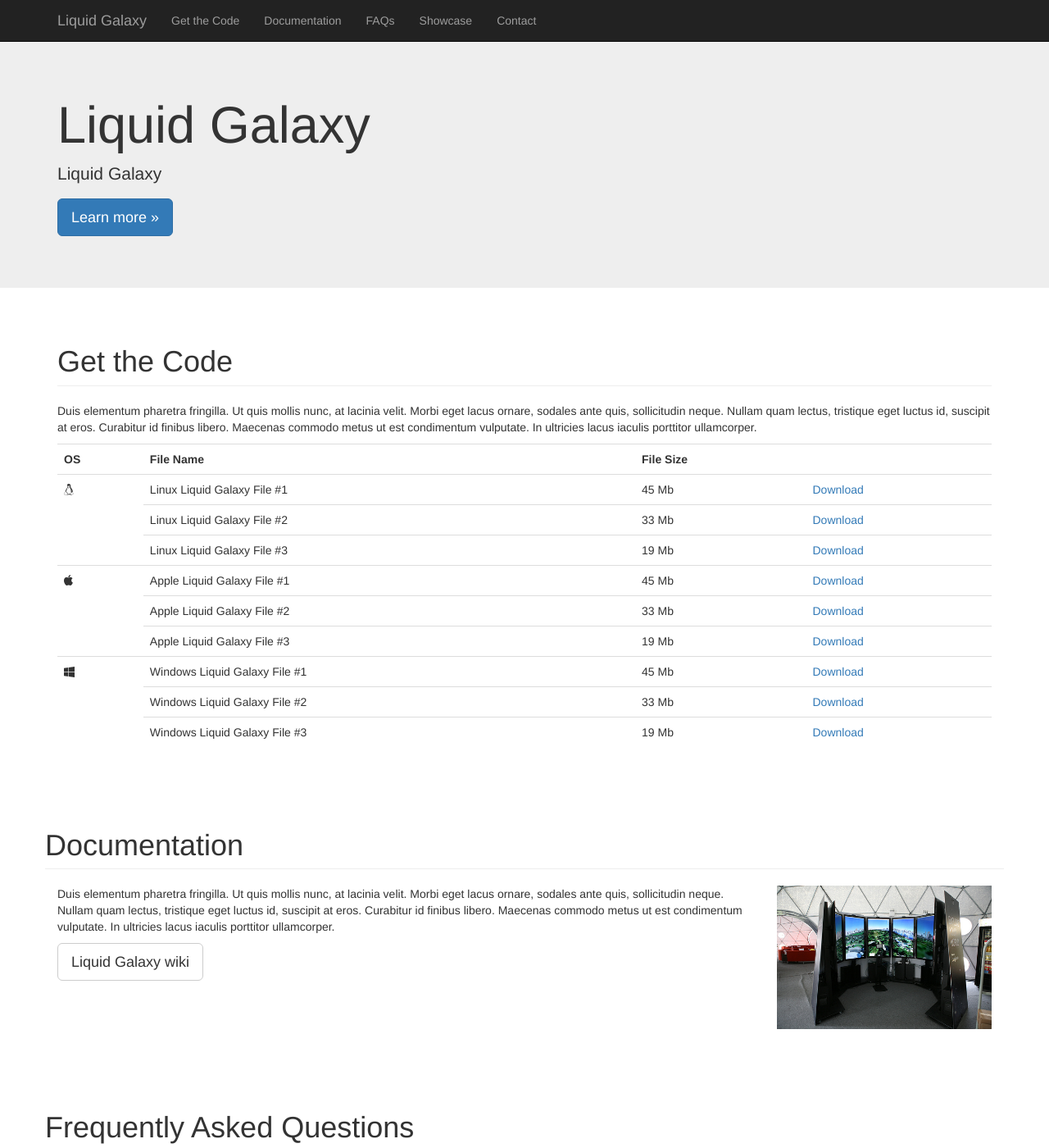
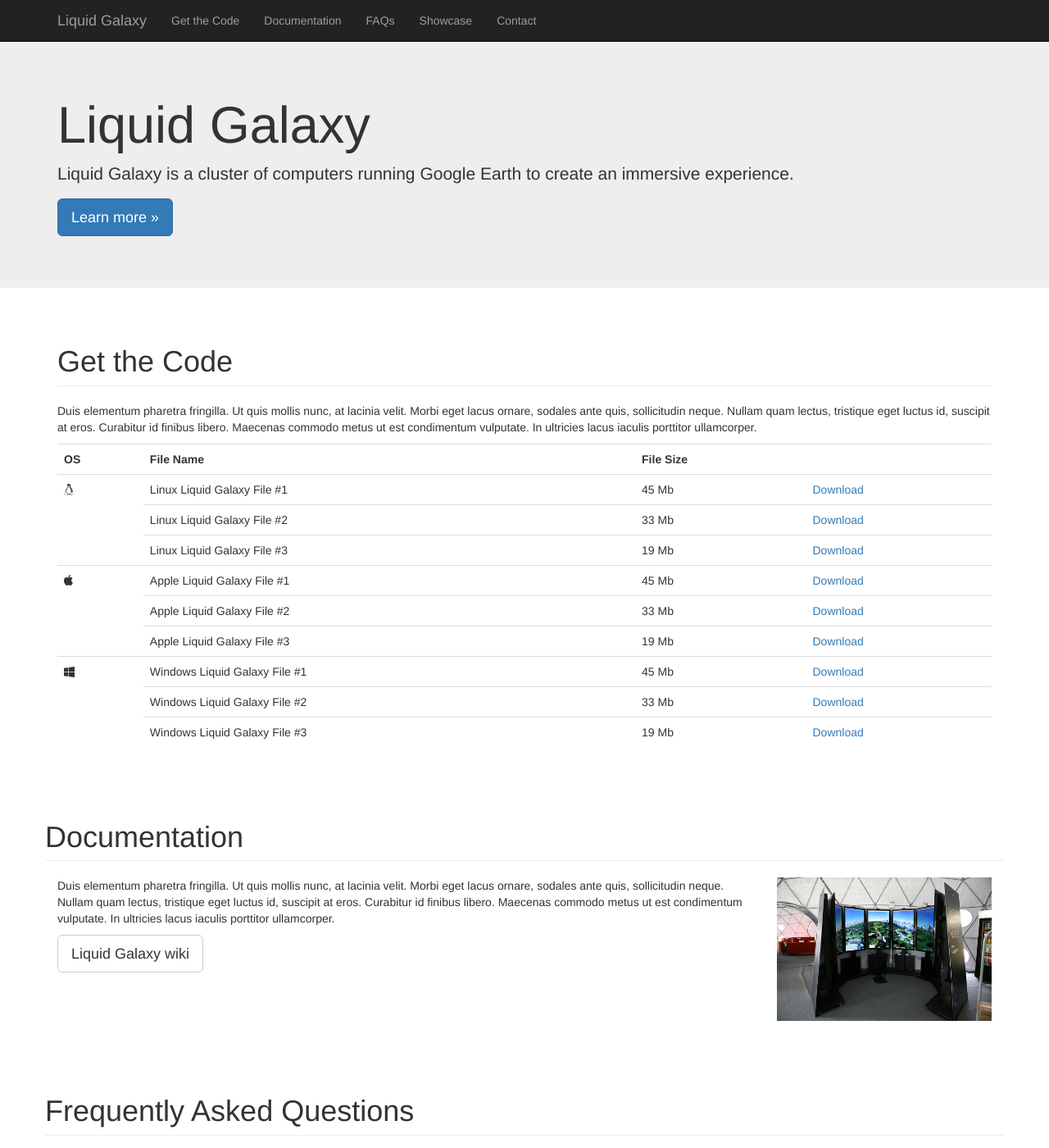
Before and after one commit to sethjensen1/sethjensen1.github.io, a Jekyll site: the page index.html, which Jekyll copies as it is, in a window 1280 px wide and 1400 px high. Shown: the whole window at 82% size. Built offline with Jekyll 4.4.1, drawn with Linux system fonts in a browser that asks for light colours; some of the changed text lies outside the part shown.

Commit message:
Add footer, change subtitle

```diff
--- a/css/style.css
+++ b/css/style.css
@@ -3,7 +3,11 @@
 }
 
 .section {
-    margin-bottom: 60px;
+    margin-bottom: 50px;
+}
+
+.footer {
+    margin-bottom: 25px;
 }
 
 .img-side {
--- a/index.html
+++ b/index.html
@@ -59,7 +59,7 @@
   <div class="jumbotron">
     <div class="container">
       <h1>Liquid Galaxy</h1>
-      <p>Liquid Galaxy</p>
+      <p>Liquid Galaxy is a cluster of computers running Google Earth to create an immersive experience.</p>
       <p><a class="btn btn-primary btn-lg" href="#get-the-code" role="button">Learn more »</a></p>
     </div>
   </div>
@@ -149,6 +149,7 @@
           <p>Nulla facilisi. Aliquam non dui nisl. Curabitur non turpis urna. Donec hendrerit purus at varius dignissim. Duis sed libero vitae neque tincidunt tempus ut in tortor. Pellentesque condimentum, est vitae posuere accumsan, elit ligula tempor lacus, id gravida magna mauris ac libero. Maecenas convallis sollicitudin dapibus. Etiam turpis est, suscipit ultricies tortor eu, posuere sodales neque. Duis sit amet tincidunt turpis. Sed ut accumsan lectus, sed condimentum dolor. Duis at augue neque. Etiam rutrum laoreet nunc in tincidunt. Etiam neque lectus, suscipit a bibendum at, hendrerit non ex. Nulla mattis auctor nisi, ut convallis nunc rutrum sit amet. Mauris quis libero sit amet lorem semper semper.</p>
           <a class="btn btn-default btn-lg" href="https://github.com/liquidgalaxy/liquid-galaxy/issues" role="button">Submit an Issue</a>
         </div>
+      </div>
     </div>
 
     <div class="section" id="showcase">
@@ -180,6 +181,9 @@
         <button type="submit" class="btn btn-default">Submit</button>
       </form>
     </div>
+    <div class="footer">
+      <p>© 2016 End Point Corporation</p>
+    </div>
   </div>
 </body>
 </html>
```
Also changed, not shown: 5 other files.
